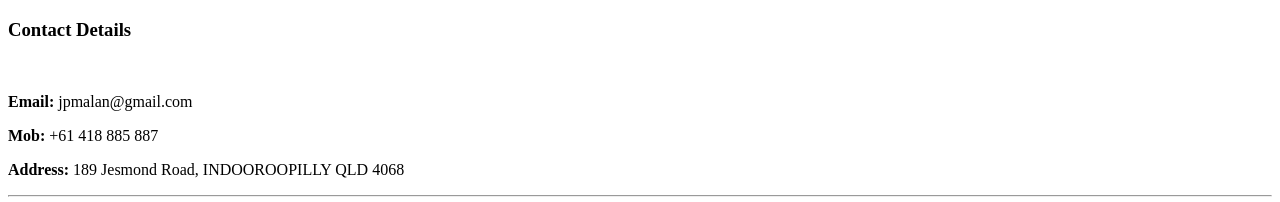
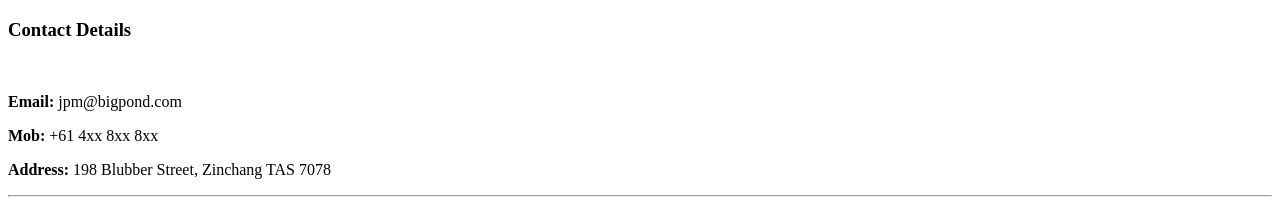
Before and after one commit to jpmalan/cv, a plain HTML site: page contact.html in a window 1280 px wide. Shown: the top 202 px of the page. Drawn offline with Linux system fonts and the light colour scheme.

Commit message:
Update contact.html

```diff
--- a/contact.html
+++ b/contact.html
@@ -7,9 +7,9 @@
   <body>
     <h3>Contact Details</h3>
     <br>
-    <p><strong>Email:</strong> jpmalan@gmail.com</p>
-    <p><strong>Mob:</strong> +61 418 885 887</p>
-    <p><strong>Address:</strong> 189 Jesmond Road, INDOOROOPILLY QLD 4068</p>
+    <p><strong>Email:</strong> jpm@bigpond.com</p>
+    <p><strong>Mob:</strong> +61 4xx 8xx 8xx</p>
+    <p><strong>Address:</strong> 198 Blubber Street, Zinchang TAS 7078</p>
 <hr>
     <form class="" action="mailto:info@londonappbrewery.com" method="post" enctype="text/plain">
       <label>Your Name:</label>
```
